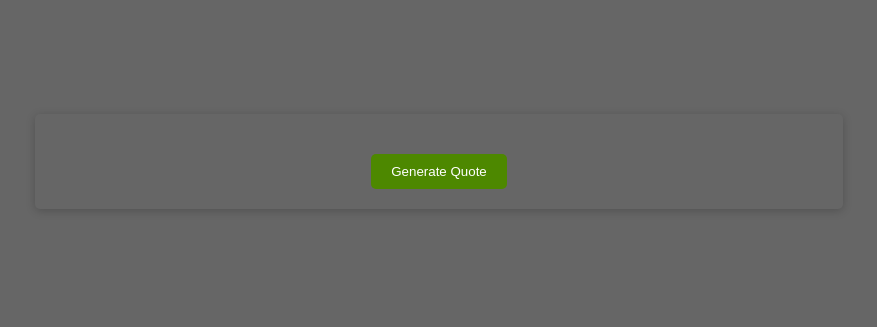
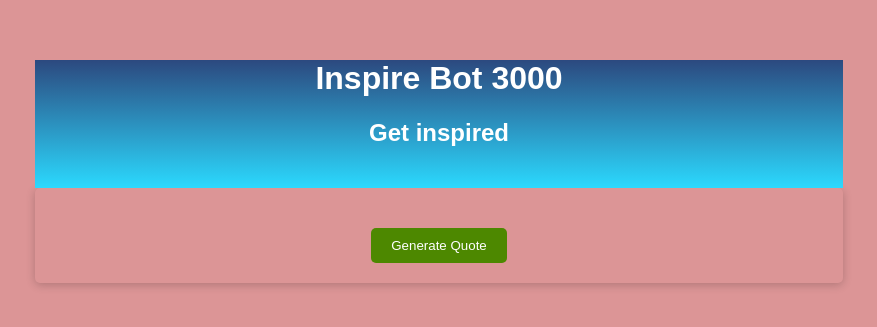
Before and after one commit to chat-gpt-hack/Inspire-GPT, a React (Vite) app: page / in a window 1280 px wide. Shown: the part 247-574 px from the top of the page, without its empty margins (201-1078 px from the left). Built offline with nearby package versions, Linux system fonts and the light colour scheme.

Commit message:
Added header and some styling changes

```diff
--- a/package.json
+++ b/package.json
@@ -12,6 +12,7 @@
   "dependencies": {
     "axios": "^1.3.4",
     "openai": "^3.2.1",
+    "prop-types": "^15.8.1",
     "react": "^18.2.0",
     "react-dom": "^18.2.0",
     "sass": "^1.59.3"
--- a/src/App.jsx
+++ b/src/App.jsx
@@ -1,6 +1,7 @@
 import axios from "axios";
 import { Configuration, OpenAIApi } from "openai";
 import { useState } from "react";
+import Header from './components/Header';
 
 
 export default function App() {
@@ -27,7 +28,7 @@ export default function App() {
         });
         // Start of image fetching thingy why the slash g?
         const prompt = response.data.choices[0].text.replace(/[^a-zA-Z ]/g, "");
-        const unsplashUrl = `https://api.unsplash.com/photos/random?client_id=${import.meta.env.VITE_UN_ACC}&query=${prompt}`;
+        const unsplashUrl = `https://api.unsplash.com/photos/random?client_id=${import.meta.env.VITE_SPLASH_AKEY}&query=${prompt}`;
 
         fetch(unsplashUrl)
             .then(response => response.json())
@@ -41,13 +42,16 @@ export default function App() {
         setQuote(response.data.choices[0].text);
     };
 
-    return (<div className = "App">
-        <button onClick = { getQuote } > Generate Quote </button> {
-            quote && imageUrl && (<div className = "quote-container">
-                <img src = { imageUrl } alt = "Unsplash" />
-                <p className = "quote"> { quote } </p>
-                </div>
-            )
+    return (
+      <>
+      <Header />
+        <div className = "App">
+          <button onClick = { getQuote } > Generate Quote </button> {
+              quote && imageUrl && (<div className = "quote-container">
+                  <img src = { imageUrl } alt = "Unsplash" />
+                  <p className = "quote"> { quote } </p>
+                  </div>)
         } </div>
+      </>
     );
 }
--- /dev/null
+++ b/src/components/Header.jsx
@@ -0,0 +1,20 @@
+import PropTypes from "prop-types"
+
+const Header = ({ title }) => {
+  return (
+    <header className="header">
+      <h1 className='title'>{title}</h1>
+      <h2>Get inspired</h2>
+    </header>
+  )
+}
+
+Header.defaultProps = {
+  title: "Inspire Bot 3000",
+}
+
+Header.propTypes = {
+  title: PropTypes.string,
+}
+
+export default Header
--- a/src/index.scss
+++ b/src/index.scss
@@ -1,5 +1,5 @@
 $primary-color: #4d8800;
-$secondary-color: #666;
+$secondary-color: #DC9596;
 body {
     background-color: $secondary-color;
     font-family: Arial, sans-serif;
@@ -8,6 +8,18 @@ body {
     justify-content: center;
     align-items: center;
     height: 100vh;
+}
+
+.header {
+  width: 100%;
+  height: 8rem;
+  position: sticky;
+  top: 0;
+  color: white;
+  z-index: 1;
+  text-align: center;
+  margin: auto;
+  background: linear-gradient(0deg, #2BD9FE 0%, #2C497F 100%);
 }
 
 .App {
@@ -19,6 +31,7 @@ body {
     align-items: center;
     text-align: center;
     width: 60vw;
+    margin-top: 20vw;
     margin: 0 auto;
     button {
         margin-top: 20px;
```
